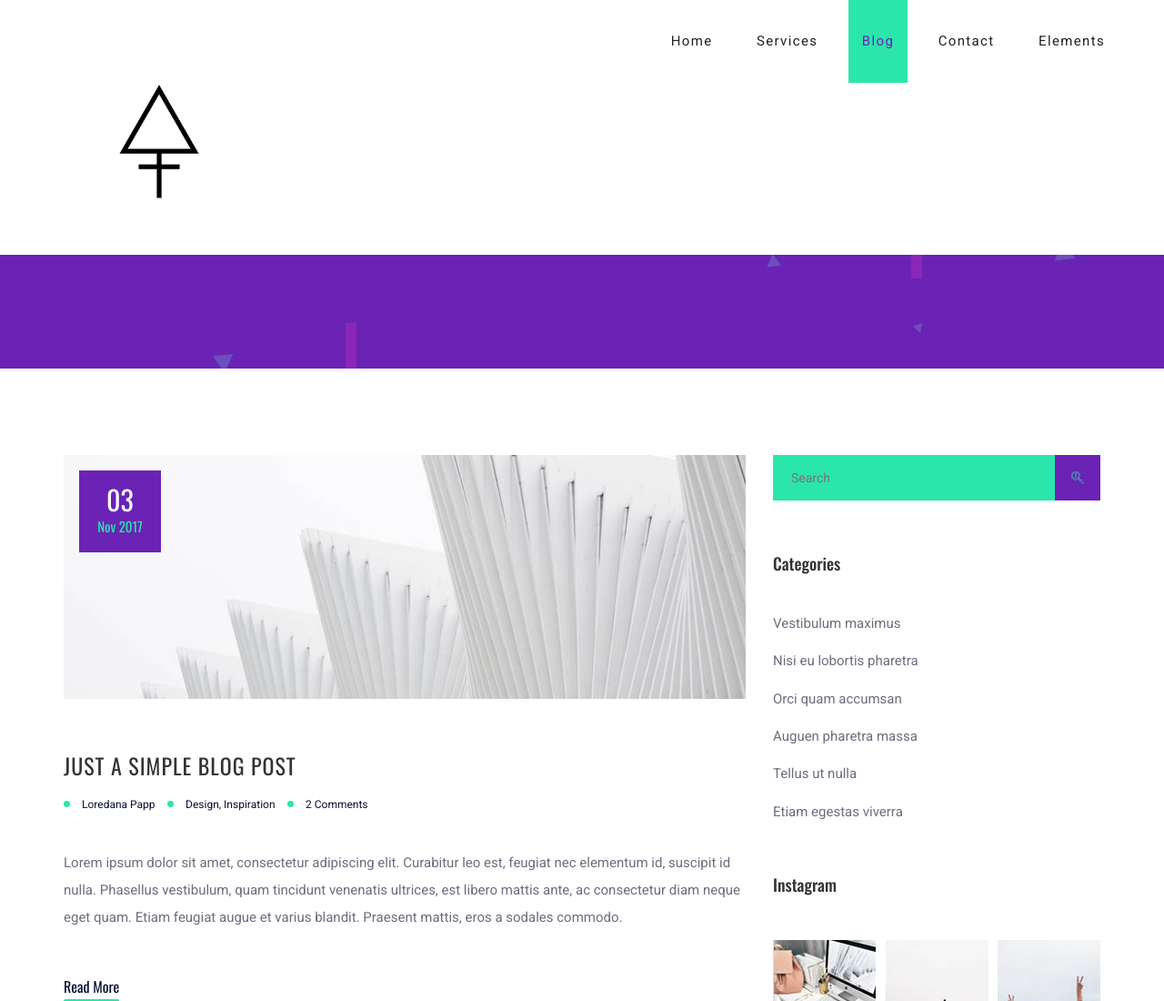
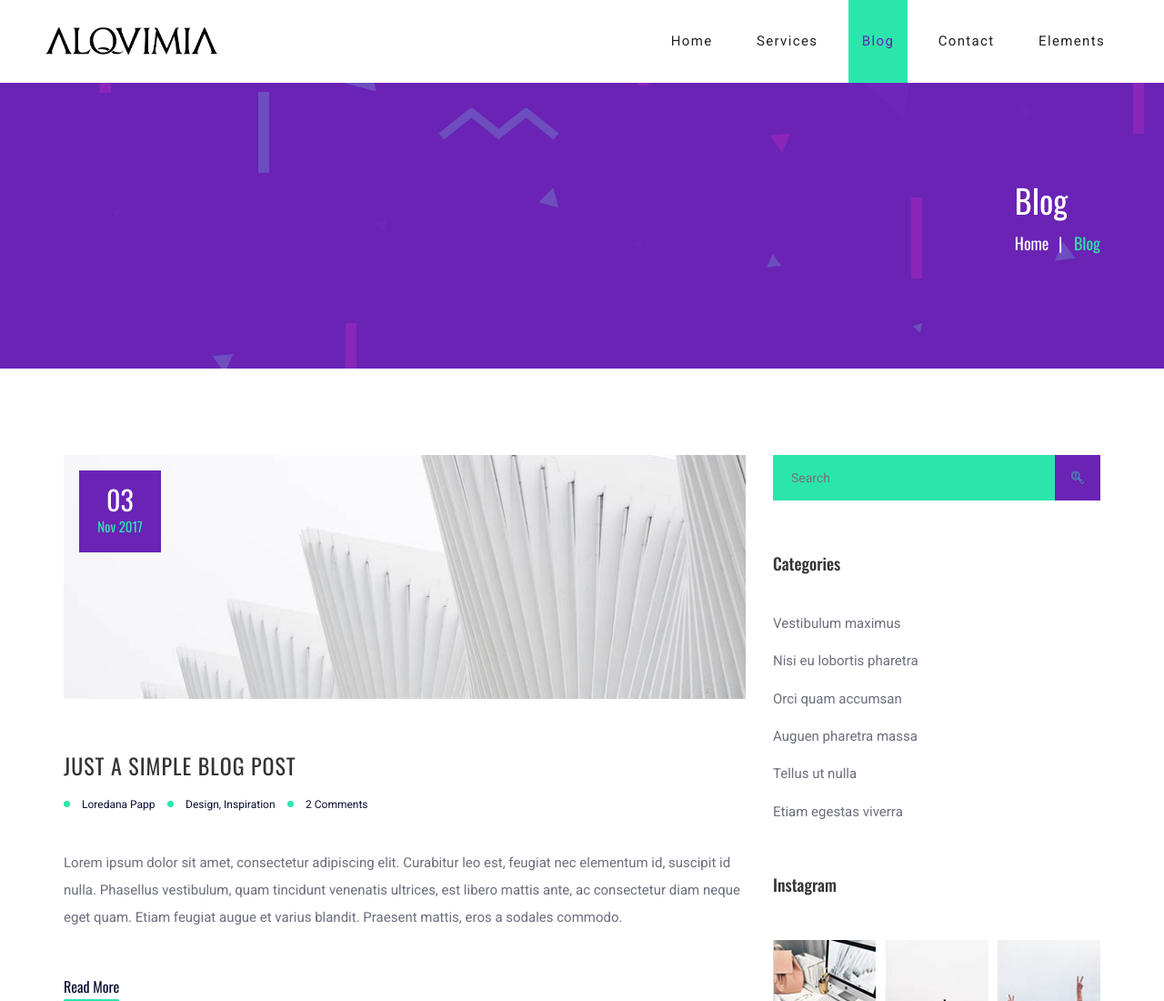
Before and after one commit to AnnaLisHyuuga/site-de-alquimia, a plain HTML site: page blog.html in a window 1280 px wide. Shown: the top 1100 px of the page at 91% size. Drawn offline with nearby package versions, Linux system fonts and the light colour scheme.

Commit message:
repair logo

```diff
--- a/blog.html
+++ b/blog.html
@@ -39,7 +39,7 @@
 	<!-- Header section -->
 	<header class="header-section">
 		<div class="logo">
-			<img src="img/loguiinos.png" alt="" style="height: 250px;"><!-- Logo -->
+			<img src="img/logonovo.png" alt="" style="height: 30px;"><!-- Logo -->
 		</div>
 		<!-- Navigation -->
 		<div class="responsive"><i class="fa fa-bars"></i></div>
```
Also changed, not shown: contact.html (+1 -1 lines), elements.html (+1 -1 lines), services.html (+1 -1 lines).
